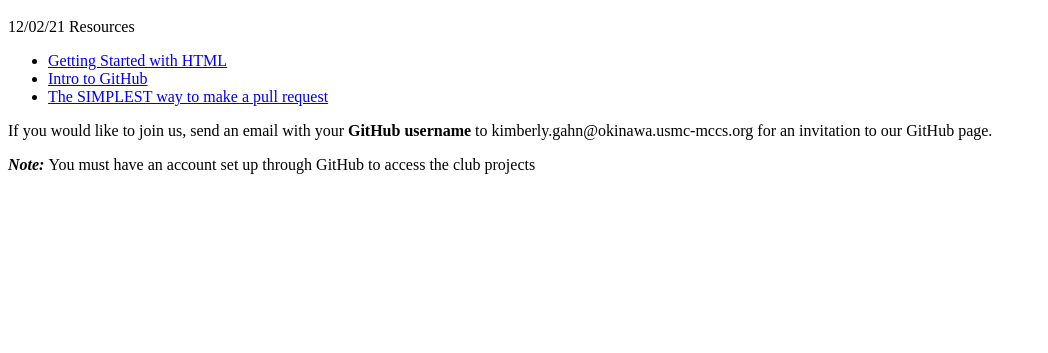
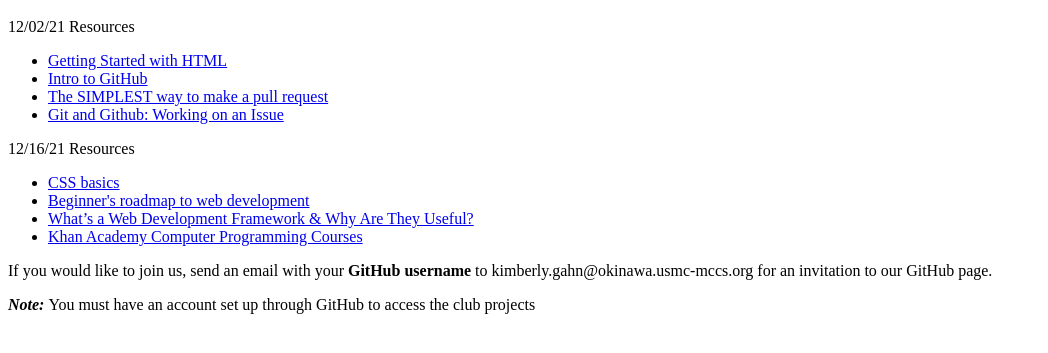
Before and after one commit to MCCS-Okinawa-Code-Club/foster_club_website, a plain HTML site: page index.html in a window 1280 px wide. Shown: the part 95-448 px from the top of the page, without its empty margins (0-1048 px from the left). Drawn offline with Linux system fonts and the light colour scheme.

Commit message:
Update index.html

```diff
--- a/index.html
+++ b/index.html
@@ -6,7 +6,16 @@
   <li><a href="https://www.freecodecamp.org/learn/responsive-web-design/">Getting Started with HTML</a></li>
   <li><a href="https://lab.github.com/githubtraining/introduction-to-github">Intro to GitHub</a></li>
   <li><a href="https://dev.to/lukegarrigan/the-simplest-way-to-make-a-pull-request-2h61">The SIMPLEST way to make a pull request</a></li>
+  <li><a href="https://www.youtube.com/watch?v=2Y8AkBUbrNU">Git and Github: Working on an Issue</a></li>
 </ul>
 
+<p>12/16/21 Resources</p>
+
+<ul>
+  <li><a href="https://developer.mozilla.org/en-US/docs/Learn/Getting_started_with_the_web/CSS_basics">CSS basics</a></li>
+  <li><a href="https://www.freecodecamp.org/news/beginners-roadmap-web-development/">Beginner's roadmap to web development</a></li>
+  <li><a href="https://careerfoundry.com/en/blog/web-development/responsiveness-with-a-front-end-framework/">What’s a Web Development Framework & Why Are They Useful?</a></li>
+  <li><a href="https://www.khanacademy.org/computing/computer-programming">Khan Academy Computer Programming Courses</a></li>
+</ul>
 <p>  If you would like to join us, send an email with your <b>GitHub username</b> to kimberly.gahn@okinawa.usmc-mccs.org for an invitation to our GitHub page.</p>
 <p><b><i>Note: </i></b>You must have an account set up through GitHub to access the club projects</p>
```
